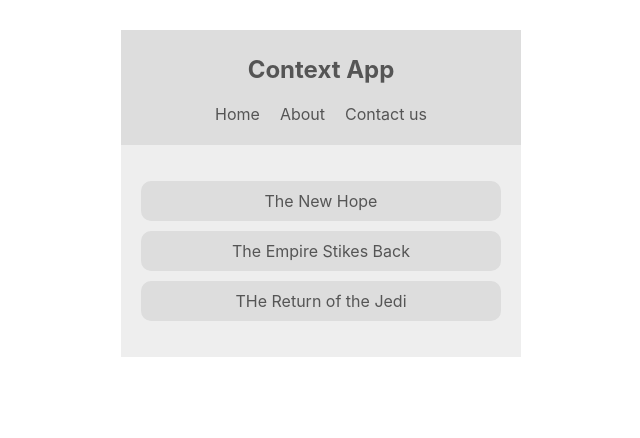
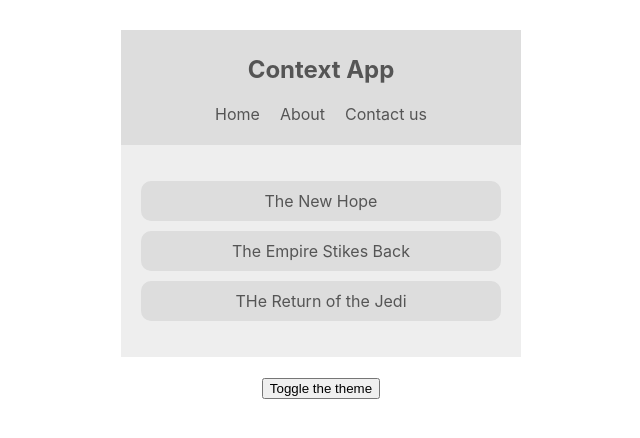
Before and after one commit to VisheshSingh/context_hooks, a React (Create React App) app: page / in a window 1280 px wide. Shown: the top 438 px of the page, without its empty margins (319-959 px from the left). Built offline with nearby package versions, Linux system fonts and the light colour scheme.

Commit message:
Updating context

```diff
--- a/src/App.js
+++ b/src/App.js
@@ -2,6 +2,7 @@
 import Navbar from "./components/Navbar";
 import BookList from "./components/BookList";
 import ThemeContextProvider from "./contexts/ThemeContext";
+import ToggleTheme from "./components/ToggleTheme";
 
 function App() {
   return (
@@ -9,6 +10,7 @@
       <ThemeContextProvider>
         <Navbar />
         <BookList />
+        <ToggleTheme />
       </ThemeContextProvider>
     </div>
   );
--- /dev/null
+++ b/src/components/ToggleTheme.js
@@ -0,0 +1,12 @@
+import React, { Component } from "react";
+import { ThemeContext } from "../contexts/ThemeContext";
+
+class ToggleTheme extends Component {
+  static contextType = ThemeContext;
+  render() {
+    const { toggleTheme } = this.context;
+    return <button onClick={toggleTheme}>Toggle the theme</button>;
+  }
+}
+
+export default ToggleTheme;
--- a/src/contexts/ThemeContext.js
+++ b/src/contexts/ThemeContext.js
@@ -8,9 +8,17 @@
     light: { syntax: "#555", ui: "#ddd", bg: "#eee" },
     dark: { syntax: "#ddd", ui: "#333", bg: "#555" }
   };
+
+  toggleTheme = () => {
+    this.setState({
+      isLight: !this.state.isLight
+    });
+  };
   render() {
     return (
-      <ThemeContext.Provider value={{ ...this.state }}>
+      <ThemeContext.Provider
+        value={{ ...this.state, toggleTheme: this.toggleTheme }}
+      >
         {this.props.children}
       </ThemeContext.Provider>
     );
```
